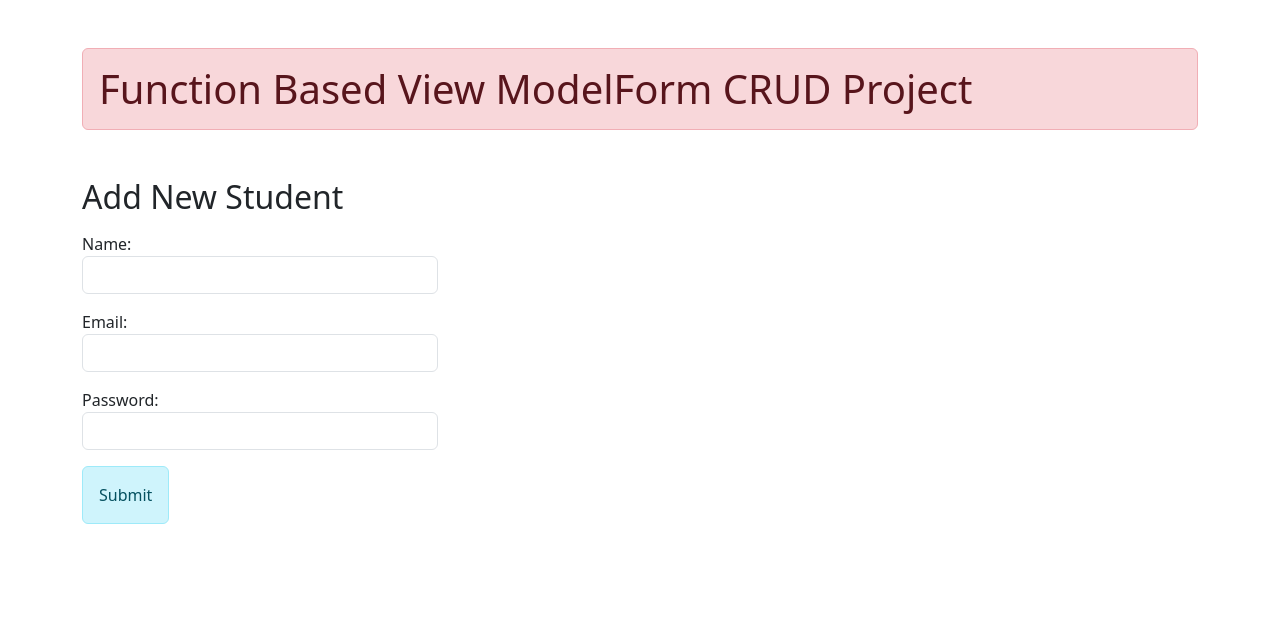
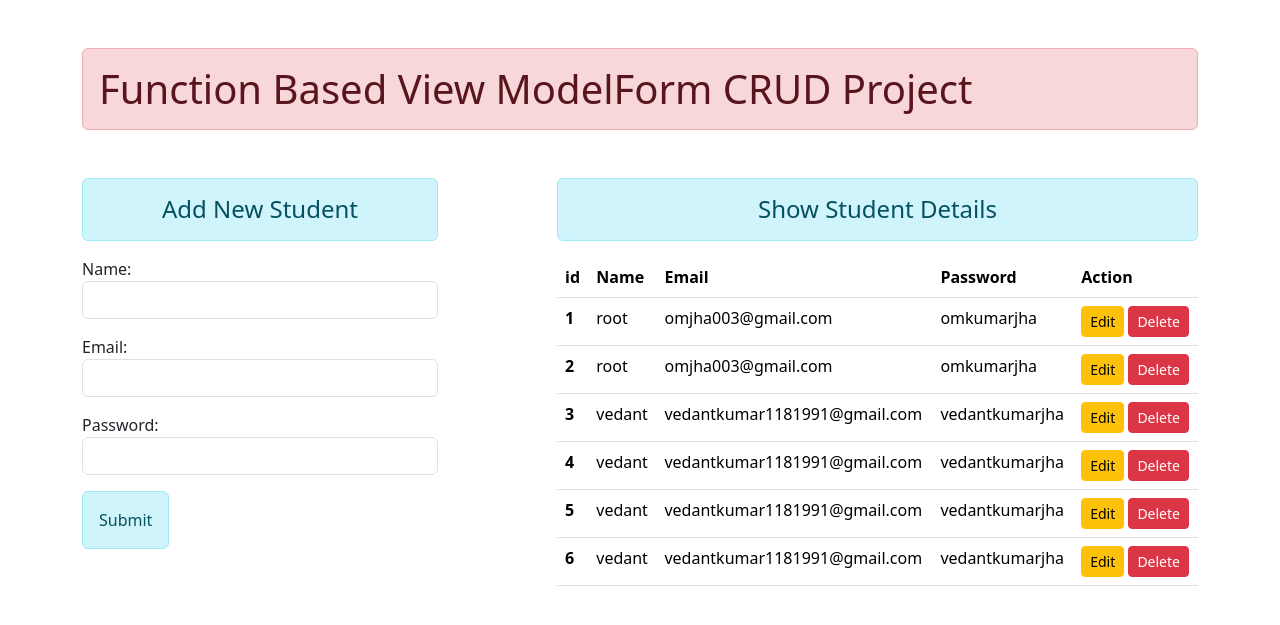
Before and after one commit to omkumarjha/CRUD-Project-DJANGO, a Django app: page /crud/ in a window 1280 px wide. Shown: the top 625 px of the page. Run offline with Django 4.2, Linux system fonts and the light colour scheme; data comes from the database, SQL or seed files in the repository; both versions use the stored data as it was after the commit; some libraries are stand-ins or nearby versions.

Commit message:
Added retrieval data from table logic into the main page

```diff
--- a/crudProject/crudApp/templates/crudApp/addandshow.html
+++ b/crudProject/crudApp/templates/crudApp/addandshow.html
@@ -4,7 +4,7 @@
     <div class="row">
         <div class="col-sm-4">
 
-            <h2>Add New Student</h2>
+            <h4 class="text-center alert alert-info">Add New Student</h4>
 
             <form action="/crud/" method="POST" class="my-3"> {% csrf_token %}
                 {{form.as_p}}
@@ -13,6 +13,45 @@
 
 
         </div>
+
+        <div class="col-sm-7 offset-1">
+            <h4 class="text-center alert alert-info">Show Student Details</h4>
+
+            {% if stu %}
+
+            <table class="table table-hover">
+                <thead>
+                  <tr>
+                    <th scope="col">id</th>
+                    <th scope="col">Name</th>
+                    <th scope="col">Email</th>
+                    <th scope="col">Password</th>
+                    <th scope="col">Action</th>
+                  </tr>
+                </thead>
+                <tbody>
+
+                    {% for st in stu %}
+                        <tr>
+                            <th scope="row">{{st.id}}</th>
+                            <td>{{st.name}}</td>
+                            <td>{{st.email}}</td>
+                            <td>{{st.password}}</td>
+                            <td>
+                                <a href="#" class="btn btn-sm btn-warning">Edit</a>
+                                <a href="#" class="btn btn-sm btn-danger">Delete</a>
+                            </td>
+                        </tr>
+                    {% endfor %}
+
+                </tbody>
+              </table>
+
+            {% else %}
+                <h4 class="text-center alert alert-warn">No Records Found</h4>
+            {% endif %}
+
+        </div>
     </div>
 
 {% endblock content %}
--- a/crudProject/crudApp/views.py
+++ b/crudProject/crudApp/views.py
@@ -17,4 +17,6 @@ def addandshow(request):
             fm = studentRegistration()
     else:
         fm = studentRegistration()
-    return render(request , "crudApp/addandshow.html" , {"form" : fm})
+
+    students = User.objects.all()
+    return render(request , "crudApp/addandshow.html" , {"form" : fm , "stu" : students})
```
Also changed, not shown: crudProject/db.sqlite3.
